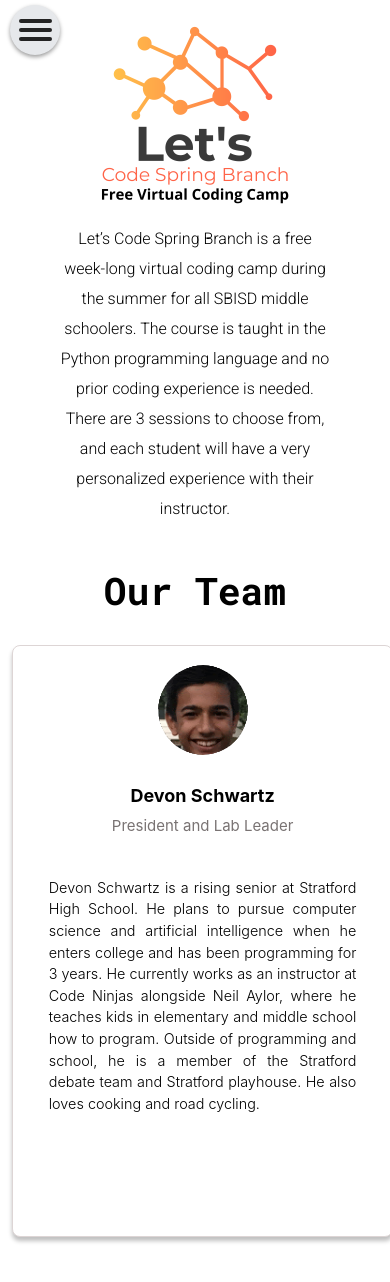
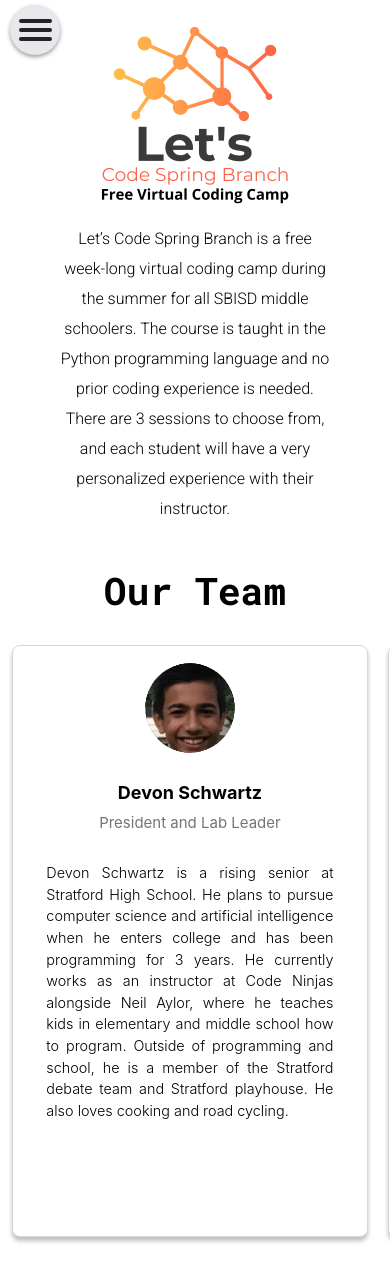
Before and after one commit to letscodesb/website, a React (Create React App) app: page / in a window 390 px wide. Shown: the top 1282 px of the page. Built offline with nearby package versions, Linux system fonts and the light colour scheme.

Commit message:
card sizing on mobile

```diff
--- a/src/components/team-section/card.css
+++ b/src/components/team-section/card.css
@@ -66,7 +66,6 @@
   height: 50%;
 }
 
-
 .long {
   font-size: 11.5px;
   font-weight: 300;
@@ -78,10 +77,10 @@
 
 @media only screen and (max-width: 40em) {
   .team-card {
-    width: 45vh;
+    width: 42vh;
     height: 70vh;
     margin-left: 3%;
-    margin-right: 4%;
+    margin-right: 2%;
   }
 
   .team-card-image {
@@ -94,7 +93,7 @@
   }
 
   .team-card-bio-section.medium {
-    font-size:0.85em;
+    font-size: 0.85em;
   }
 
   .team-card-bio-section.long {
@@ -103,28 +102,24 @@
   }
 } /* max-width 640px, mobile-only styles, use when QAing mobile issues */
 
-
 @media (min-width: 320px) and (max-height: 600px) {
-
-
   .team-card-bio-section {
     font-size: 0.85em;
   }
 
   .team-card-bio-section.medium {
-    font-size:0.78em;
+    font-size: 0.78em;
   }
 
   .team-card-bio-section.long {
     font-size: 0.7em;
-    line-height: 1.2  ;
+    line-height: 1.2;
   }
-
 }
 
-@media only screen and (min-height: 700px) and (max-width: 400px){
-  .team-card-bio-section > p{
-    font-size: 1.1em
+@media only screen and (min-height: 700px) and (max-width: 400px) {
+  .team-card-bio-section > p {
+    font-size: 1.1em;
   }
 
   .team-card-bio-section.medium {
@@ -132,7 +127,7 @@
   }
 
   .team-card-bio-section.long {
-    font-size:0.95em;
+    font-size: 0.95em;
     line-height: 1.5;
   }
 }
```
Also changed, not shown: 1 other file (tests, documents, lock files or other folders).
